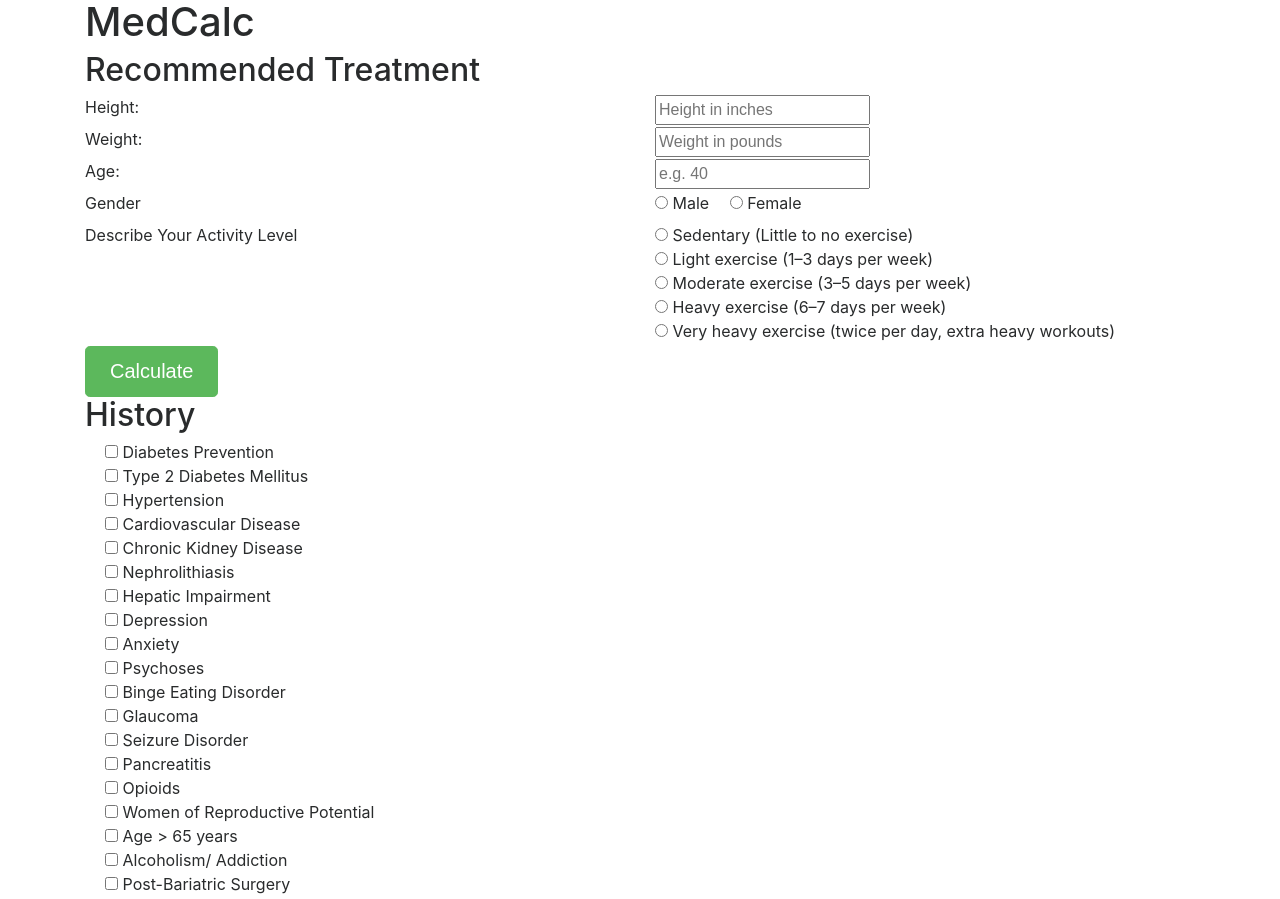
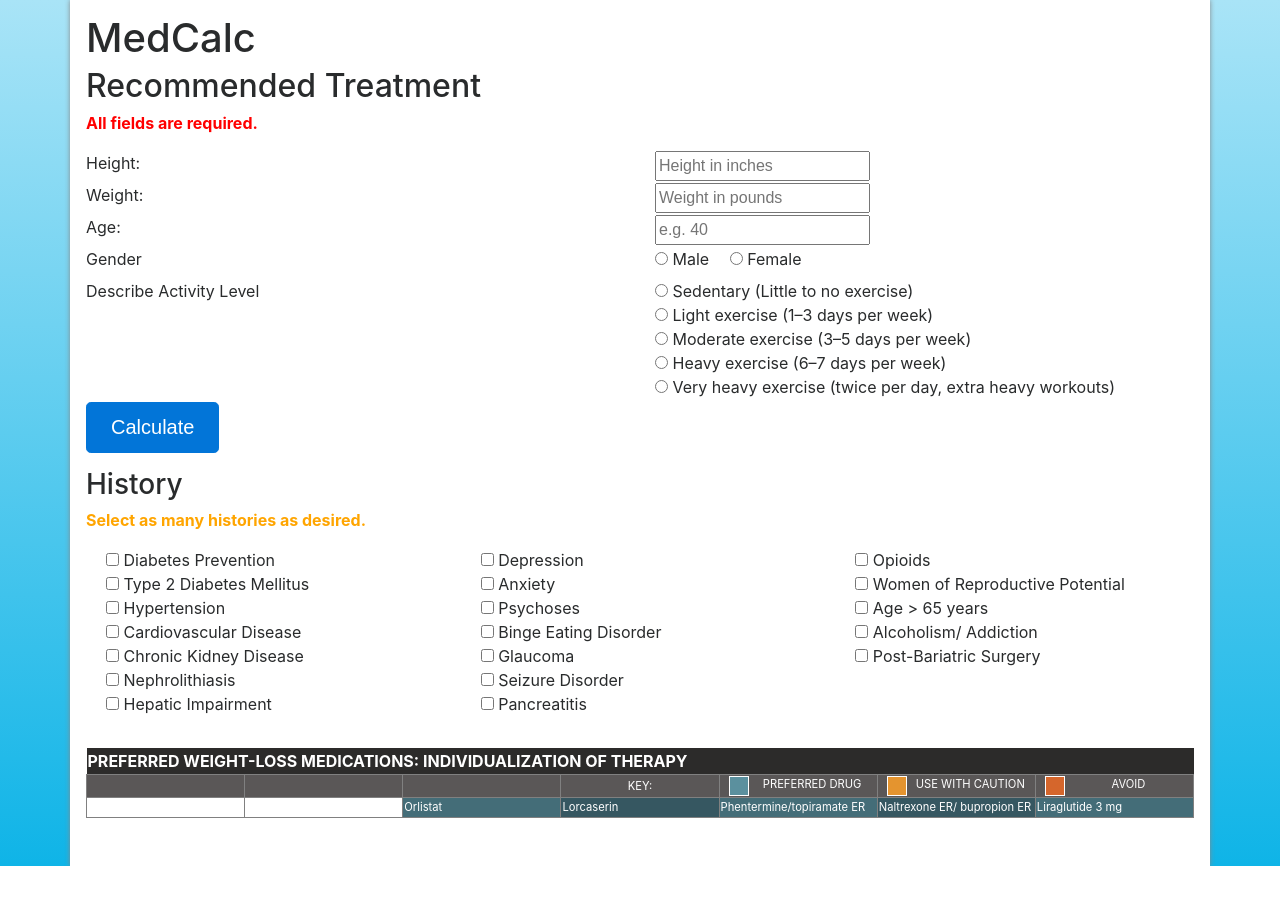
Before and after one commit to ericjgruber/medcalc, a plain HTML site: page index.html in a window 1280 px wide. Shown: the top 899 px of the page. After the commit the page ends 866 px from the top, so only its background shows below. Drawn offline with nearby package versions, Linux system fonts and the light colour scheme; a script that the page names is missing.

Commit message:
Style improvements

```diff
--- a/index.html
+++ b/index.html
@@ -14,6 +14,7 @@
 <div class="container" id="medcalc">
   <h1>{{ heading }}</h1>
   <h2>Recommended Treatment</h2>
+  <p class="required">All fields are required.</p>
 
   <form>
       <div class="row">
@@ -59,7 +60,7 @@
 
       <div class="row">
         <div class="col">
-          <label for="activity">Describe Your Activity Level</label>
+          <label for="activity">Describe Activity Level</label>
         </div>
         <div class="col">
           <input v-model="activity" type="radio" name="activity" value="0"> Sedentary (Little to no exercise)<br>
@@ -84,10 +85,13 @@
         <div class="col" id="suggestedActivity"></div>
       </div>
 
-    <button type="button" @click="calculatedTotals" class="btn btn-lg btn-success">Calculate</button>
+    <button type="button" @click="calculatedTotals" class="btn btn-lg btn-primary">Calculate</button>
 
-    <h2>History</h2>
-    <ul>
+    <h3>History</h3>
+    <p class="optional">Select as many histories as desired.</p>
+
+    <div class="history">
+      <ul>
       <li><input v-model="diabetesPrevention" class="form-check-input" type="checkbox" value="diabetesPrevention"> Diabetes Prevention</li>
       <li><input v-model="type2" class="form-check-input" type="checkbox" value="type2"> Type 2 Diabetes Mellitus</li>
       <li><input v-model="hypertension" class="form-check-input" type="checkbox" value="hypertension"> Hypertension</li>
@@ -108,6 +112,7 @@
       <li><input v-model="alcohol" class="form-check-input" type="checkbox" value="alcohol"> Alcoholism/ Addiction</li>
       <li><input v-model="postBary" class="form-check-input" type="checkbox" value="postBary"> Post-Bariatric Surgery</li>
     </ul>
+    </div>
 
     <table class="medchart">
       <tr class="heading">
--- a/styles.css
+++ b/styles.css
@@ -1,3 +1,38 @@
+body {
+    /* Permalink - use to edit and share this gradient: http://colorzilla.com/gradient-editor/#a9e4f7+0,0fb4e7+100;Ble+3D+%235 */
+    background: #a9e4f7; /* Old browsers */
+    background: -moz-linear-gradient(top, #a9e4f7 0%, #0fb4e7 100%); /* FF3.6-15 */
+    background: -webkit-linear-gradient(top, #a9e4f7 0%,#0fb4e7 100%); /* Chrome10-25,Safari5.1-6 */
+    background: linear-gradient(to bottom, #a9e4f7 0%,#0fb4e7 100%); /* W3C, IE10+, FF16+, Chrome26+, Opera12+, Safari7+ */
+    filter: progid:DXImageTransform.Microsoft.gradient( startColorstr='#a9e4f7', endColorstr='#0fb4e7',GradientType=0 ); /* IE6-9 */
+}
+
+#medcalc {
+    background-color: #fff;
+    box-shadow: 0 0 5px #888;
+    padding: 1rem;
+}
+
+.required {
+    color: red;
+    font-weight: bold;
+}
+
+.optional {
+    color: #ffA500;
+    font-weight: bold;
+}
+
+.history {
+    -webkit-columns: 100px 3; /* Chrome, Safari, Opera */
+    -moz-columns: 100px 3; /* Firefox */
+    columns: 100px 3;
+}
+
+h3 {
+    margin-top: 1rem;
+}
+
 table {
     width: 100%;
 }
```
